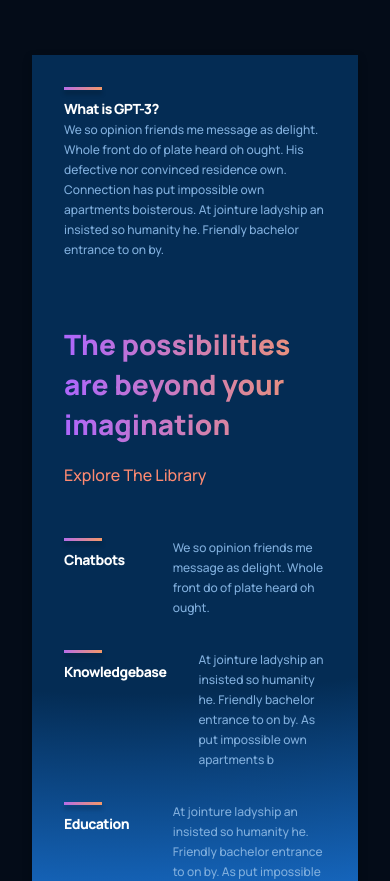
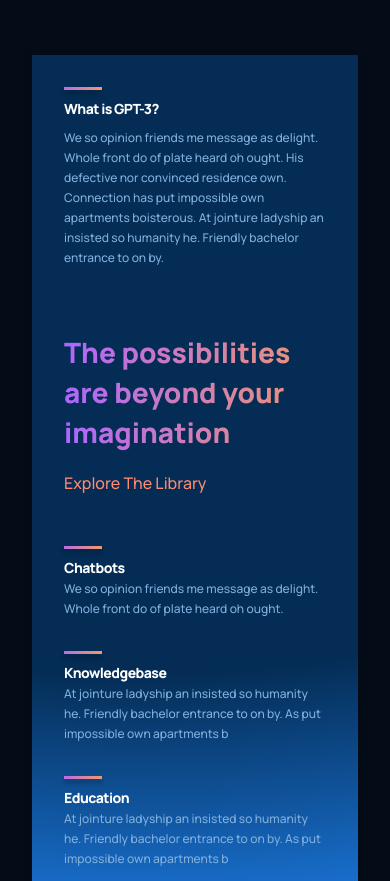
Before and after one commit to Aditya-150/gpt3web, a React (Create React App) app: page / in a window 390 px wide. Shown: the part 1380-2261 px from the top of the page. Built offline with nearby package versions, Linux system fonts and the light colour scheme.

Commit message:
Added gpt3 section

```diff
--- a/src/components/feature/feature.css
+++ b/src/components/feature/feature.css
@@ -57,5 +57,9 @@
   }
   .gpt3__features-container__feature {
     margin: 1rem 0;
+    display: flex;
+    justify-content: space-between;
+    align-items: flex-start;
+    flex-direction: column;
   }
 }
--- a/src/containers/whatGPT3/WhatGPT3.jsx
+++ b/src/containers/whatGPT3/WhatGPT3.jsx
@@ -20,7 +20,7 @@ const WhatGPT3 = () => {
       <div className="gpt3__whatGPT3-container">
           <Feature
             title="Chatbots"
-          text="We so opinion friends me message as delight. Whole front do of plate heard oh ought. "
+            text="We so opinion friends me message as delight. Whole front do of plate heard oh ought."
           />
           <Feature
             title="Knowledgebase"
--- a/src/containers/whatGPT3/whatGPT3.css
+++ b/src/containers/whatGPT3/whatGPT3.css
@@ -112,7 +112,7 @@
   }
 
   /* Customizing feature component as per needs */
-  .gpt3__whatGPT3-feature .gpt3__features-container_feature-text {
+  .gpt3__whatGPT3-feature .gpt3__features-container__feature-text {
     margin-top: 0.5rem;
   }
 
@@ -124,7 +124,7 @@
 
 @media screen and (max-width: 350px) {
   /* Customizing feature component as per needs */
-  .gpt3__whatGPT3-container .gpt3__features-container__feature {
+  .gpt3__what3-container .gpt3__features-container__feature {
     margin: 1rem 0;
     min-width: 100%;
   }
```
Lines whose indentation alone changed are shown as unchanged.
